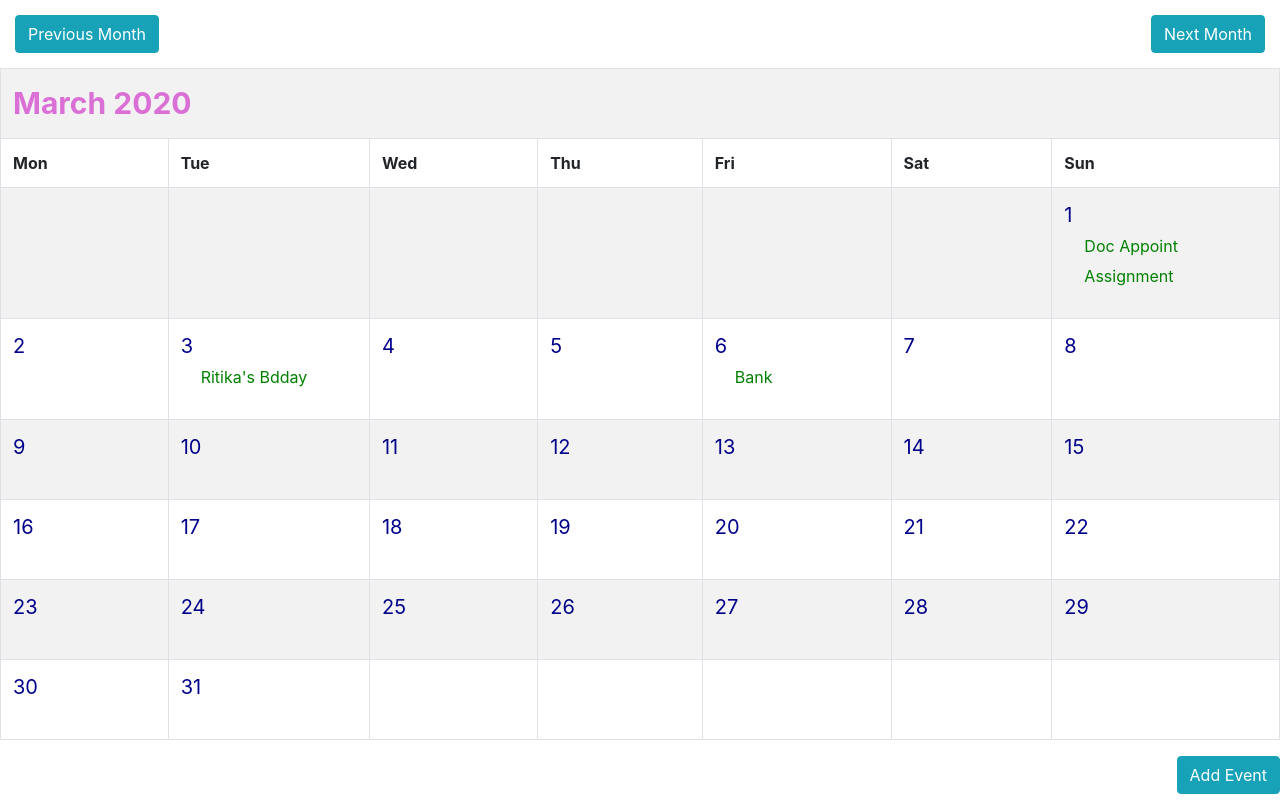
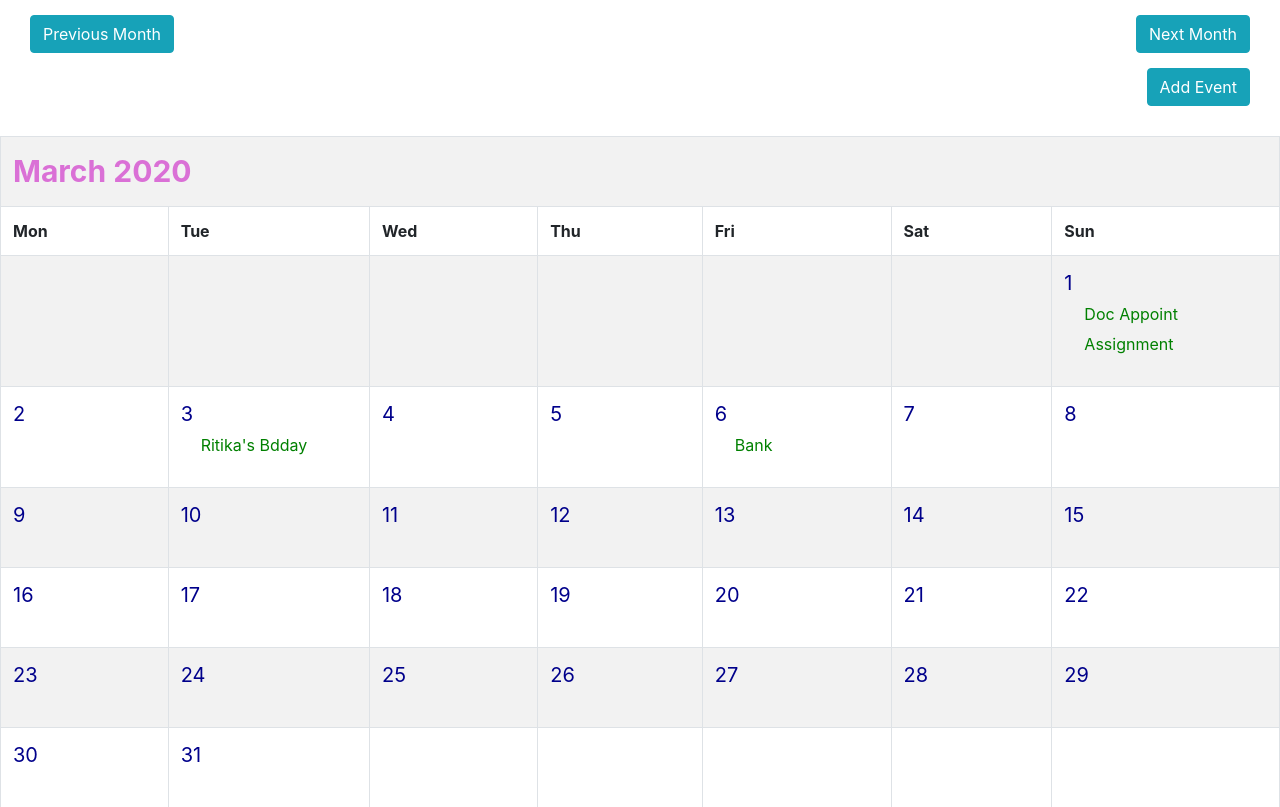
Before and after one commit to Abha2001/CalendarApp, a Django app: page / in a window 1280 px wide. Shown: the top 807 px of the page. Run offline with Django 3.2, Linux system fonts and the light colour scheme; data comes from the database, SQL or seed files in the repository; both versions use the stored data as it was after the commit; some libraries are stand-ins or nearby versions.

Commit message:
modified template

```diff
--- a/cal/templates/cal/calendar.html
+++ b/cal/templates/cal/calendar.html
@@ -2,13 +2,15 @@
 
 {% block content %}
 <div class="clearfix">
+<div class="clearfix">
 	<a class="btn btn-info left" href="{% url 'cal:calendar'%}?day_gte={{prev_month}}"> Previous Month </a>
 	<a class="btn btn-info right" href="{% url 'cal:calendar'%}?day_gte={{next_month}}"> Next Month </a>
 </div>
+<div class="clearfix">
+	<a class="btn btn-info right" href="{% url 'cal:event_new'%}"> Add Event </a>
+</div>
+</div>
 
 {{calendar}}
-<div>
-	<a class="btn btn-info right" href="{% url 'cal:event_new'%}"> Add Event </a>
-</div>
 
 {% endblock %}
--- a/cal/templates/cal/event.html
+++ b/cal/templates/cal/event.html
@@ -8,6 +8,7 @@ Event
 
 {% block content %}
 <div class='container'>
+<div class="border border-info w-50">
 <div class='clearfix'>
 	<a class="btn btn-info left" href="{% url 'cal:calendar' %}">Calendar</a>
 </div>
@@ -21,5 +22,6 @@ Event
 </form>
 </div>
 </div>
+</div>
 
 {% endblock %}
```
Also changed, not shown: cal/migrations/0003_auto_20200308_1519.py (added), db.sqlite3.
